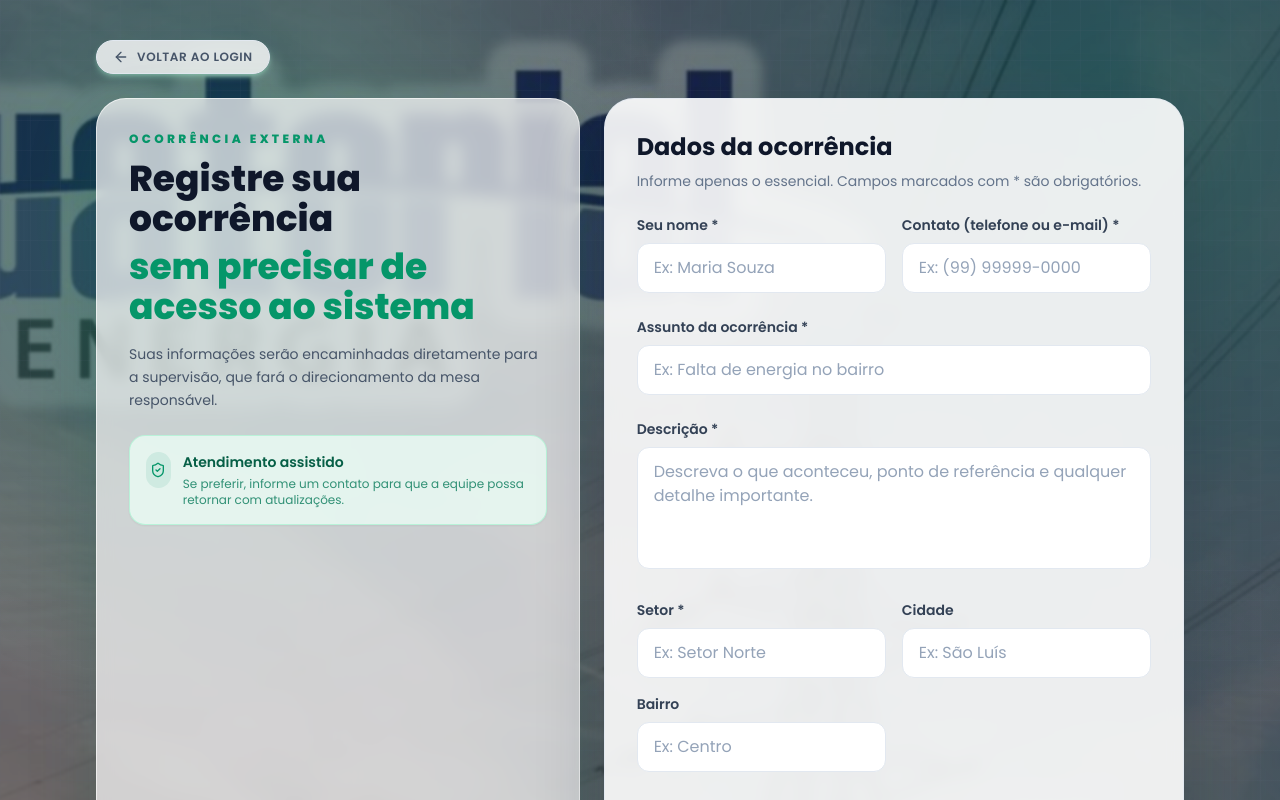
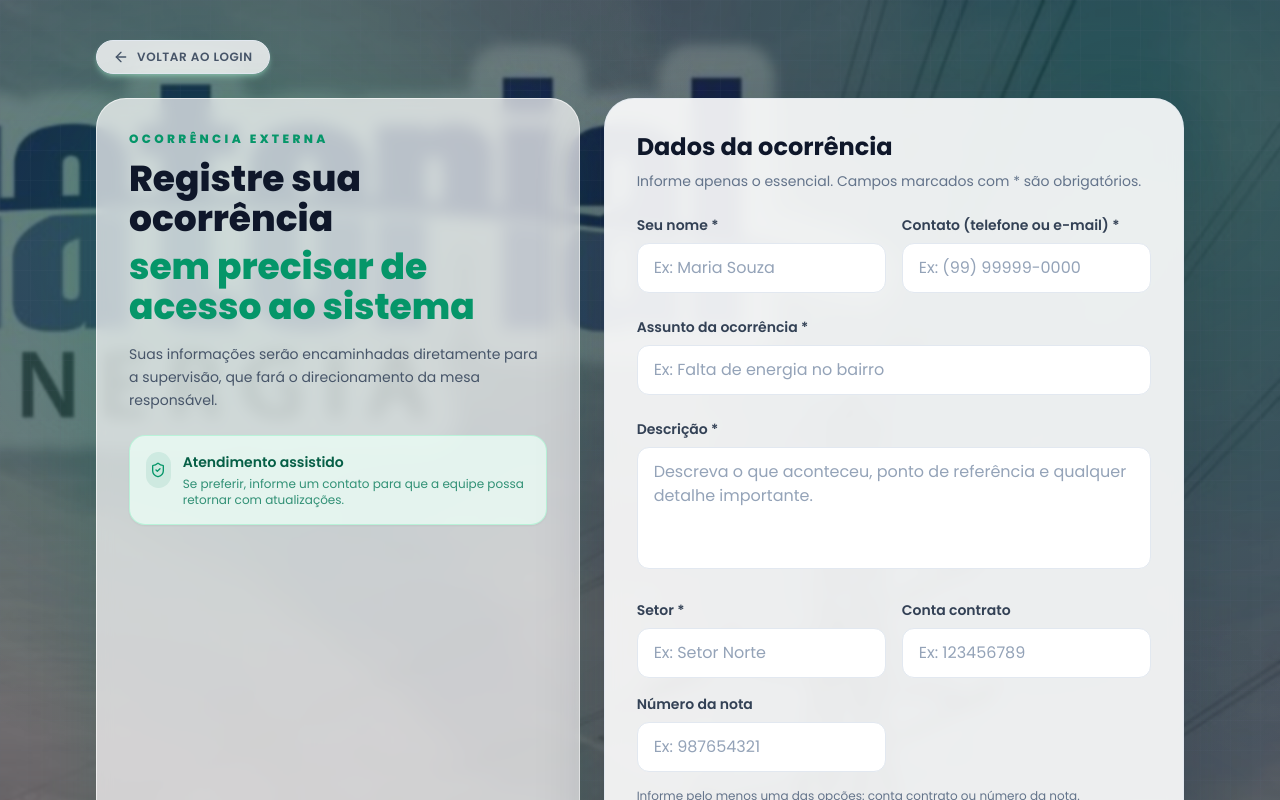
Before and after one commit to Equatorial-Passagem-de-Turno/equatorial-frontend, a React (Vite) app: page /public-occurrence in a window 1280 px wide. Shown: the top 800 px of the page. Built offline with nearby package versions, Linux system fonts and the light colour scheme; no server answers.

Commit message:
adição de inputs contato contrato e numero da nota no modal de cadastro dedemandas externas

```diff
--- a/src/features/occurrences/components/PublicOccurrenceForm.tsx
+++ b/src/features/occurrences/components/PublicOccurrenceForm.tsx
@@ -13,6 +13,8 @@ type PublicOccurrenceFormState = {
   reporterName: string;
   reporterContact: string;
   sector: string;
+  contractAccount: string;
+  noteNumber: string;
   city: string;
   neighborhood: string;
   address: string;
@@ -25,6 +27,8 @@ const INITIAL_STATE: PublicOccurrenceFormState = {
   reporterName: '',
   reporterContact: '',
   sector: '',
+  contractAccount: '',
+  noteNumber: '',
   city: '',
   neighborhood: '',
   address: '',
@@ -84,6 +88,23 @@ export const PublicOccurrenceForm = ({ onSuccess }: PublicOccurrenceFormProps) =
     };
   }, [formData.reporterName, formData.reporterContact]);
 
+  const serviceIdentifierComment = useMemo(() => {
+    const parts = [
+      formData.contractAccount.trim() ? `Conta contrato: ${formData.contractAccount.trim()}` : null,
+      formData.noteNumber.trim() ? `Número da nota: ${formData.noteNumber.trim()}` : null,
+    ].filter(Boolean);
+
+    if (parts.length === 0) return null;
+
+    return {
+      id: `ext-id-${Date.now()}`,
+      author: 'Externo',
+      type: 'Identificação',
+      text: parts.join(' | '),
+      createdAt: new Date().toISOString(),
+    };
+  }, [formData.contractAccount, formData.noteNumber]);
+
   const handleSubmit = async (event: React.FormEvent) => {
     event.preventDefault();
 
@@ -97,6 +118,13 @@ export const PublicOccurrenceForm = ({ onSuccess }: PublicOccurrenceFormProps) =
     if (!formData.title.trim() || !formData.description.trim()) {
       toast.warning('Campos obrigatórios', {
         description: 'Informe o assunto e a descrição da ocorrência.',
+      });
+      return;
+    }
+
+    if (!formData.contractAccount.trim() && !formData.noteNumber.trim()) {
+      toast.warning('Campos obrigatórios', {
+        description: 'Informe a conta contrato ou o número da nota.',
       });
       return;
     }
@@ -127,7 +155,7 @@ export const PublicOccurrenceForm = ({ onSuccess }: PublicOccurrenceFormProps) =
         location: hasLocation ? location : undefined,
         linkType: 'External',
         attachments: processedAttachments.length > 0 ? processedAttachments : undefined,
-        comments: contactComment ? [contactComment] : undefined,
+        comments: [contactComment, serviceIdentifierComment].filter(Boolean),
       };
 
       await api.post('/occurrences/public', payload);
@@ -212,6 +240,31 @@ export const PublicOccurrenceForm = ({ onSuccess }: PublicOccurrenceFormProps) =
             placeholder="Ex: Setor Norte"
           />
         </div>
+        <div>
+          <label className={labelClass}>Conta contrato</label>
+          <input
+            type="text"
+            value={formData.contractAccount}
+            onChange={(e) => handleChange('contractAccount', e.target.value)}
+            className={inputClass}
+            placeholder="Ex: 123456789"
+            aria-required={!formData.noteNumber.trim()}
+          />
+        </div>
+        <div>
+          <label className={labelClass}>Número da nota</label>
+          <input
+            type="text"
+            value={formData.noteNumber}
+            onChange={(e) => handleChange('noteNumber', e.target.value)}
+            className={inputClass}
+            placeholder="Ex: 987654321"
+            aria-required={!formData.contractAccount.trim()}
+          />
+        </div>
+        <p className="text-xs text-slate-500 dark:text-slate-400 md:col-span-2">
+          Informe pelo menos uma das opções: conta contrato ou número da nota.
+        </p>
         <div>
           <label className={labelClass}>Cidade</label>
           <input
--- a/src/features/supervisor/components/OccurrencesList.tsx
+++ b/src/features/supervisor/components/OccurrencesList.tsx
@@ -166,7 +166,7 @@ export function OccurrencesList() {
                 : "eq-control hover:bg-[var(--eq-bg-surface-soft)]"
             }`}
           >
-            Prioridade
+            Criticidade
           </button>
 
           <button
```
